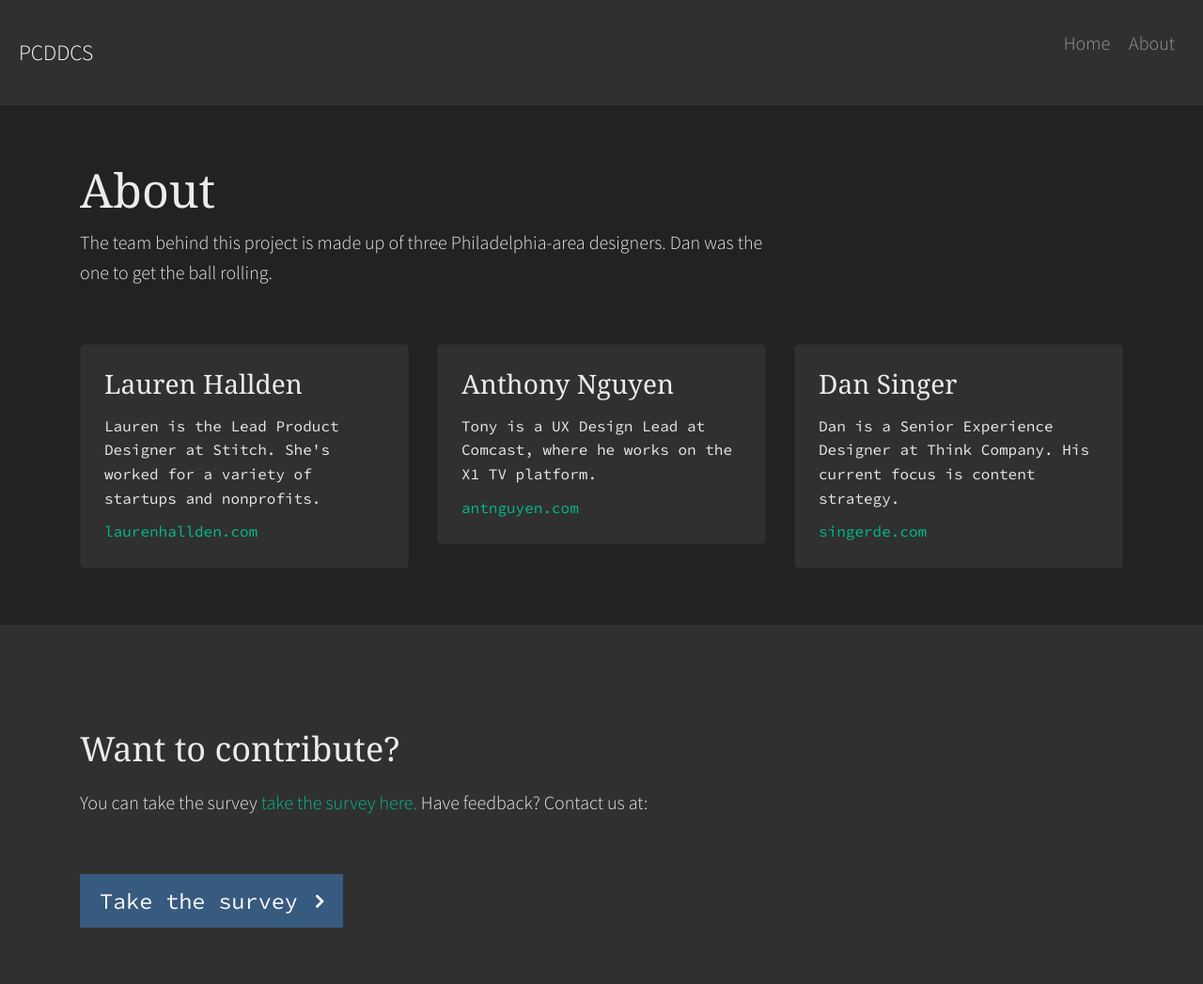
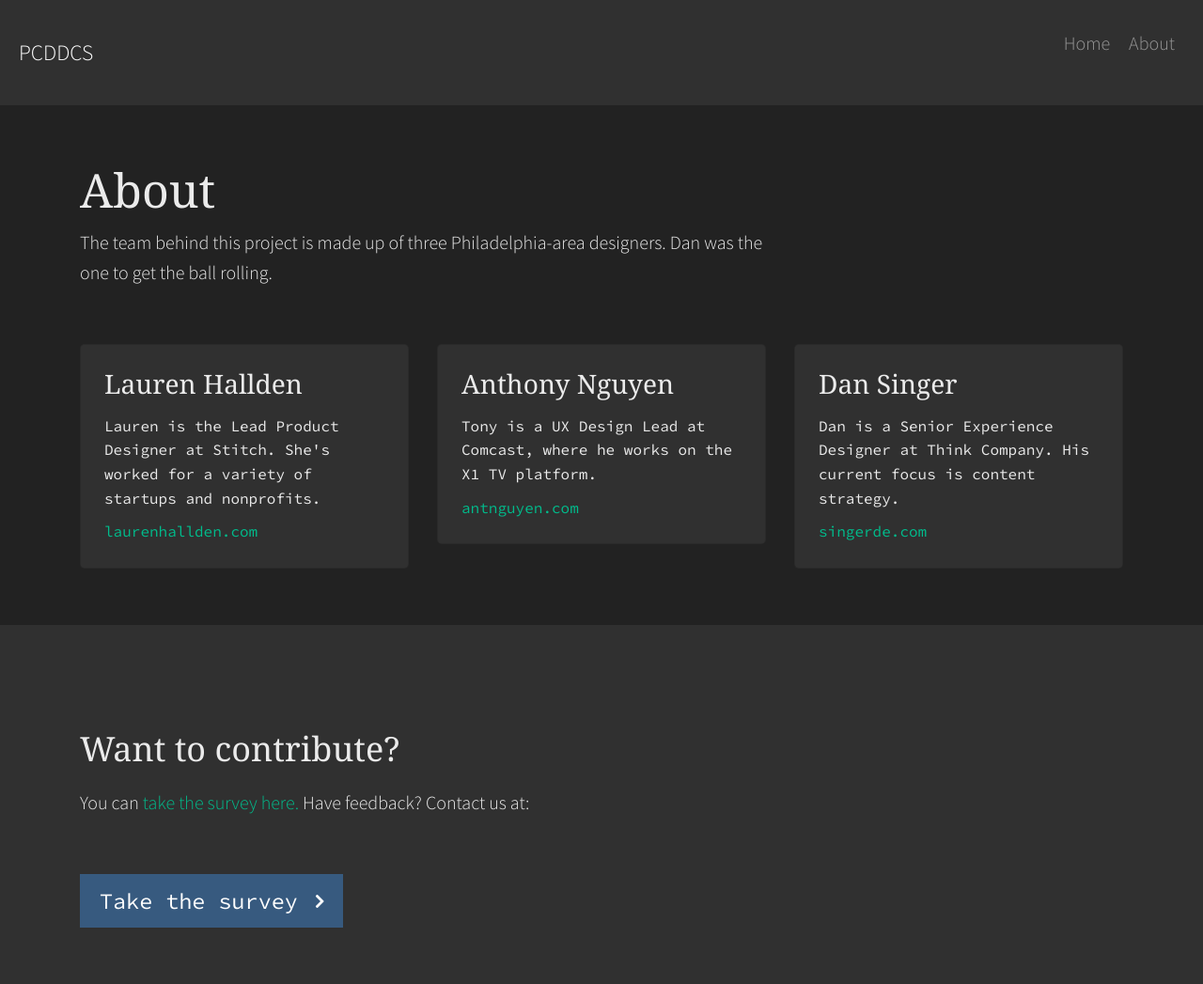
Before and after one commit to laurenhallden/designer-survey, a Jekyll site: the page built from about.md, in a window 1280 px wide. Shown: the whole page at 94% size. Built offline with Jekyll 4.4.1, drawn with Linux system fonts in a browser that asks for light colours; nearby versions of some CDN libraries.

Commit message:
fixing a typo

```diff
--- a/_layouts/about.html
+++ b/_layouts/about.html
@@ -49,7 +49,7 @@
         <div class="row">
             <div class="col-12">
                 <h3>Want to contribute?</h3>
-                <p>You can take the survey <a href="#">take the survey here.</a>  Have feedback? Contact us at: </p>
+                <p>You can <a href="#">take the survey here.</a>  Have feedback? Contact us at: </p>
             </div>
         </div>
         <div class="row">
```
